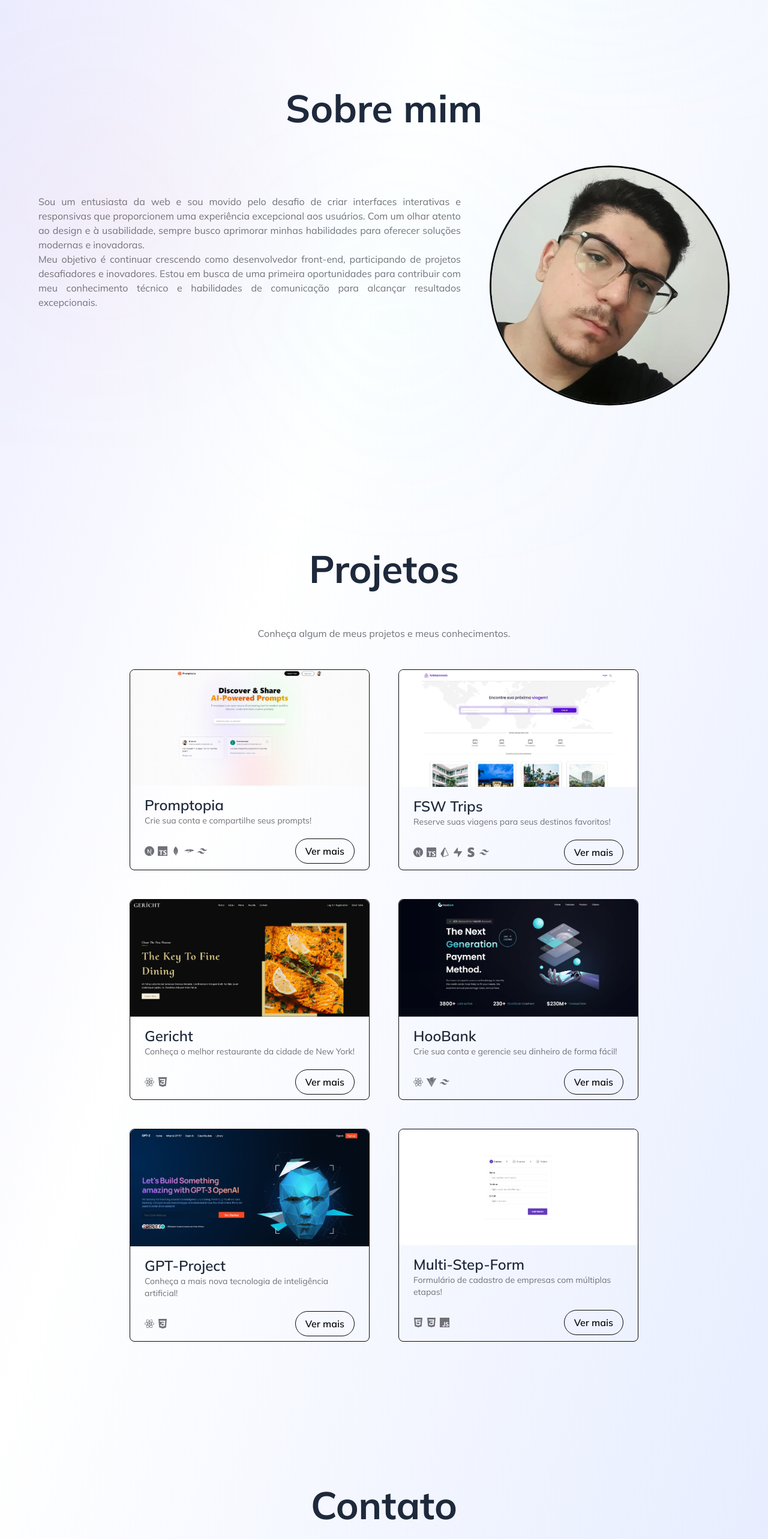
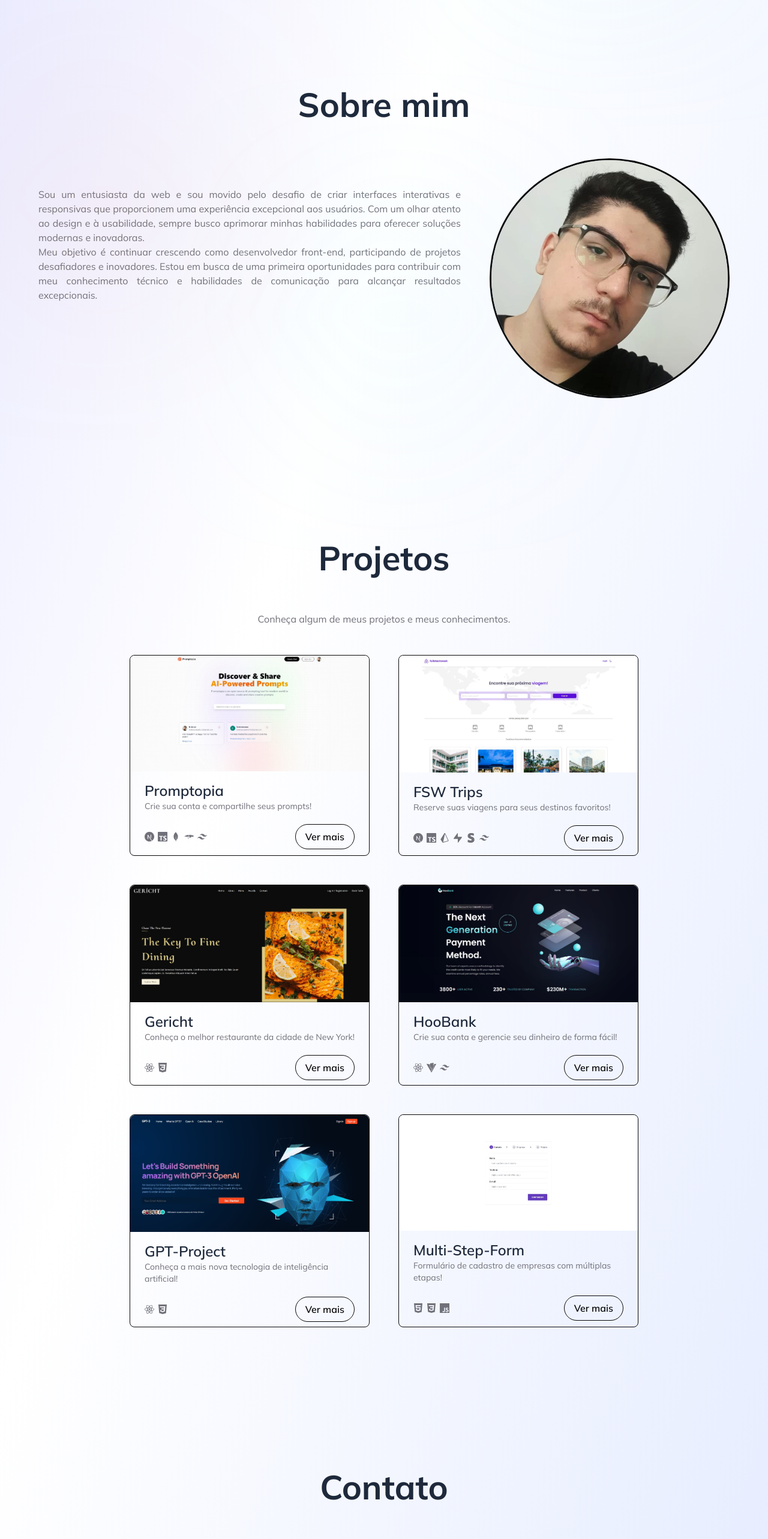
Before and after one commit to LxLorenzo/lorenzo-casa, a Next.js app: page / in a window 1280 px wide. Shown: the part 780-3346 px from the top of the page at 60% size. Built offline with nearby package versions, Linux system fonts and the light colour scheme.

Commit message:
style: font size adjust

```diff
--- a/src/app/components/About.tsx
+++ b/src/app/components/About.tsx
@@ -7,7 +7,7 @@ const About = () => {
       className="container mx-auto px-2 sm:px-4 md:px-8 lg:px-12 xl:px-16 2xl:px-20 py-28 flex flex-col items-center"
       id="about"
     >
-      <h2 className="text-[2rem] md:text-[2.5rem] lg:text-[3rem] xl:text-[4rem] 2xl:text-[4.5rem] font-bold text-primary">
+      <h2 className="text-[2rem] md:text-[2.5rem] lg:text-[3rem] xl:text-[3.5rem] 2xl:text-[4rem] font-bold text-primary">
         Sobre mim
       </h2>
       <div className="flex flex-col mt-12 items-center lg:items-start lg:flex-row-reverse lg:gap-12">
--- a/src/app/components/Contact.tsx
+++ b/src/app/components/Contact.tsx
@@ -20,7 +20,7 @@ const Contact = () => {
       className="container mx-auto px-2 sm:px-4 md:px-8 lg:px-12 xl:px-16 2xl:px-20 py-28 flex flex-col items-center gap-12"
       id="contact"
     >
-      <h2 className="text-[2rem] md:text-[2.5rem] lg:text-[3rem] xl:text-[4rem] 2xl:text-[4.5rem] font-bold text-primary">
+      <h2 className="text-[2rem] md:text-[2.5rem] lg:text-[3rem] xl:text-[3.5rem] 2xl:text-[4rem] font-bold text-primary">
         Contato
       </h2>
       <p className="text-zinc-500 text-center">
--- a/src/app/components/Projects.tsx
+++ b/src/app/components/Projects.tsx
@@ -8,7 +8,7 @@ const Projects = () => {
       className="container mx-auto px-2 sm:px-4 md:px-8 lg:px-12 xl:px-16 2xl:px-20 py-28 flex flex-col items-center gap-12"
       id="projects"
     >
-      <h2 className="text-[2rem] md:text-[2.5rem] lg:text-[3rem] xl:text-[4rem] 2xl:text-[4.5rem] font-bold text-primary">
+      <h2 className="text-[2rem] md:text-[2.5rem] lg:text-[3rem] xl:text-[3.5rem] 2xl:text-[4rem] font-bold text-primary">
         Projetos
       </h2>
       <p className="text-zinc-500 text-center">
```
